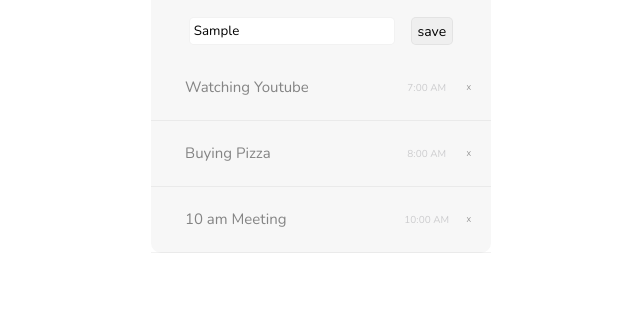
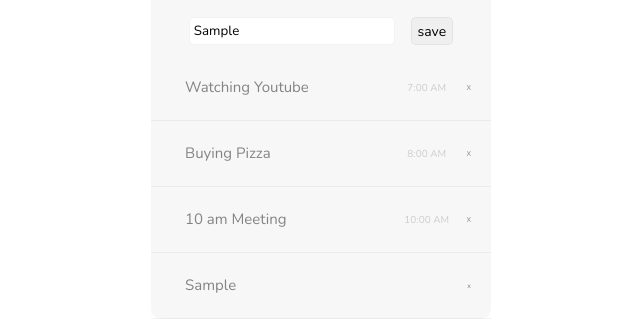
Before and after one commit to imacoolgirlyo/TodoList, a plain HTML site: page index.html in a window 1280 px wide. Both pictures are taken after typing "Sample" into the empty fields and a click on the button "save". Shown: the part 151-480 px from the top of the page, 319-959 px from the left. Drawn offline with nearby package versions, Linux system fonts and the light colour scheme.

Commit message:
list 추가 기능

```diff
--- a/index.html
+++ b/index.html
@@ -25,10 +25,10 @@
         </div>
     </div>
     <div class="list__input">
-        <input class="list__input-content"/>
+        <input type = "text" class="list__input-content" name="todo" />
         <button class="list__input-btn"> save </button>
     </div>
-    <div class= "list__info-container">
+    <div id= "info-container" class= "list__info-container">
    <div class = "list__info" >
        <div class= "list__name"> Watching Youtube</div>
        <div class="list__time">7:00 AM</div>
--- a/script.js
+++ b/script.js
@@ -1,7 +1,7 @@
 
     window.onload = function () {
         var list = document.getElementsByClassName('list__info');
-        console.log(list);
+
         for(var i =0; i<list.length ; i++){
            list[i].addEventListener('click', function(){
                add_class(this);
@@ -10,10 +10,11 @@
             };
 
         function add_class(e){
-            console.log(e.classList);
+
             e.classList.toggle('list__name-checked');
             // e.classList.toggle('.list__name-checked');
         }
+
         var close = this.document.getElementsByClassName('list__remove');
         for(var i=0; i<close.length; i++){
             close[i].addEventListener('click', function(){
@@ -26,8 +27,46 @@
             div.style.display = "none";
         }
 
+        var btn = document.getElementsByClassName('list__input-btn')[0];
+
+        btn.addEventListener('click', newElement);
+//      var value1 = document.getElementsByClassName('list__input-content')[0].value;
+
+        function newElement(){
+            var value1 = document.getElementsByClassName('list__input-content')[0].value;
+            var list__info = document.createElement("div");
+            var list__name = document.createElement("div");
+            var list__time = document.createElement("div");
+            var list__remove = document.createElement("div");
+
+
+            list__info.className = "list__info";
+            list__name.className = "list__name";
+            list__time.className = "list__time";
+            list__remove.className = "list__remove";
+
+            var container = document.getElementById('info-container').appendChild(list__info);
+
+            container.appendChild(list__name);
+            container.appendChild(list__time);
+            var remove_btn = container.appendChild(list__remove);
+
+            var remove_txt = document.createTextNode("x");
+
+
+            remove_btn.appendChild(remove_txt);
+            var t = document.createTextNode(value1);
+            console.log(t);
+            list__name.appendChild(t);
 
 
 
 
+
+
+
+        }
+
+
+
     }
```
